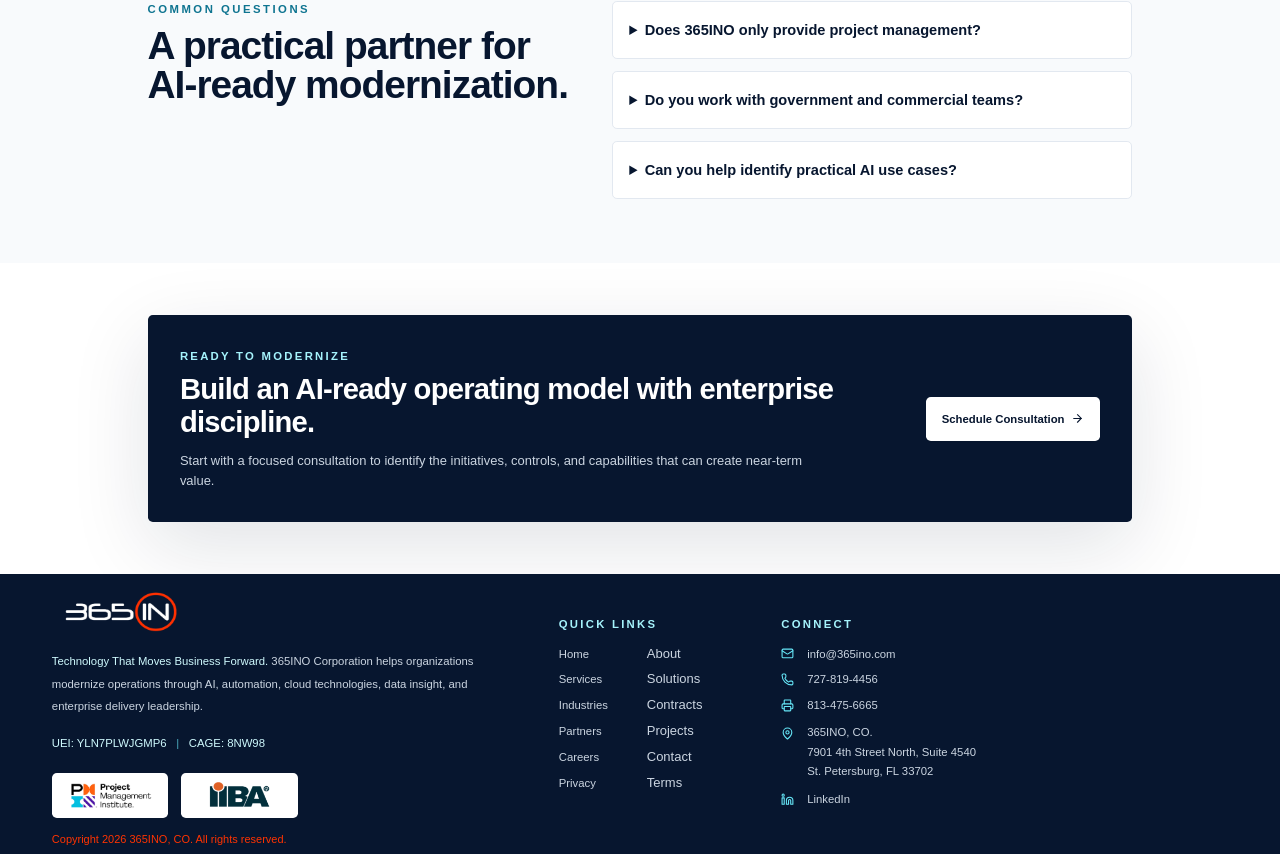
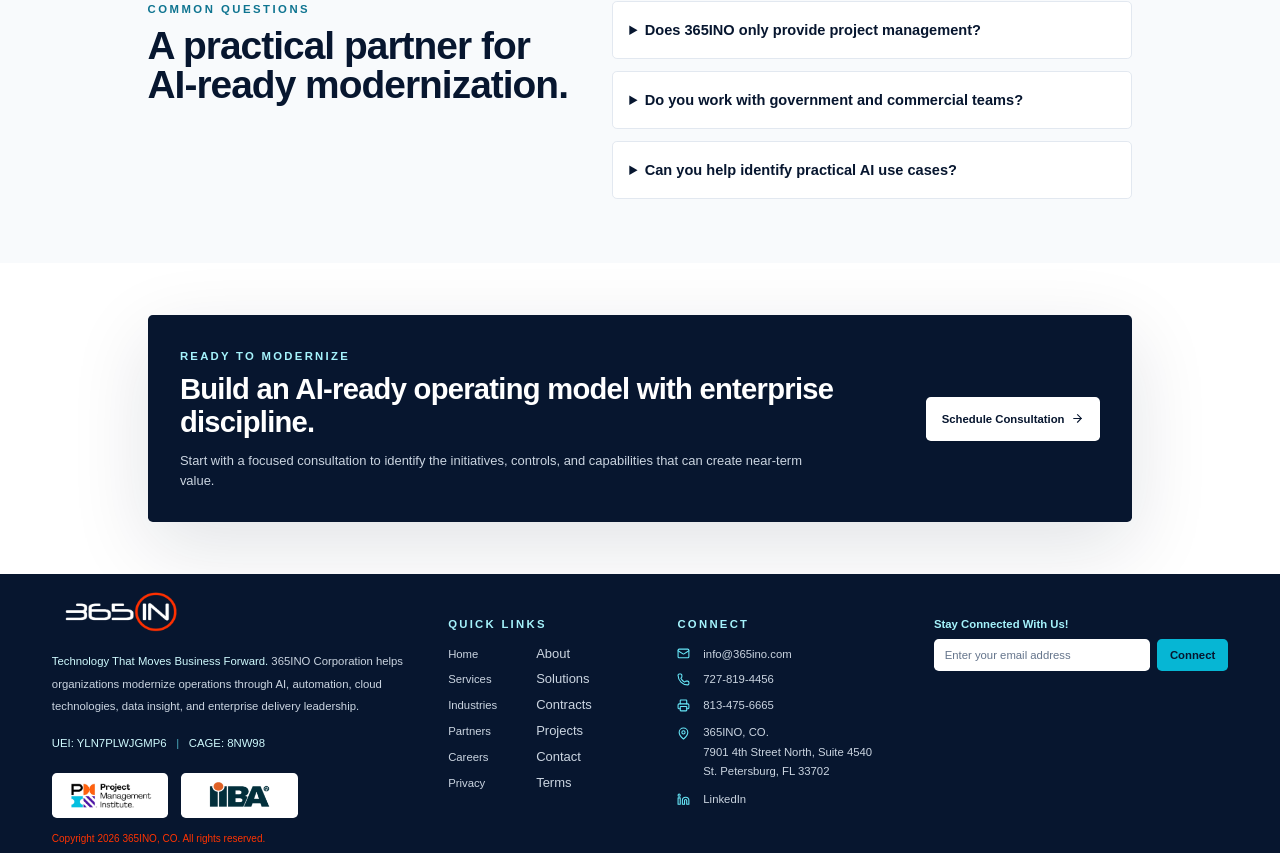
Before and after one commit to Space3434/365INO, a Next.js app: page / in a window 1280 px wide. Shown: the part 5167-6021 px from the top of the page. Built offline with nearby package versions, Linux system fonts and the light colour scheme.

Commit message:
Add footer email capture

```diff
--- a/components/footer.tsx
+++ b/components/footer.tsx
@@ -8,7 +8,7 @@ export function Footer() {
   return (
     <footer className="bg-navy text-white">
       <div className="w-full px-4 pb-2 pt-5 md:px-8 xl:px-16">
-        <div className="grid gap-6 md:grid-cols-[1.2fr_0.5fr_1.1fr]">
+        <div className="grid gap-6 md:grid-cols-2 lg:grid-cols-[1.2fr_0.65fr_0.95fr_1fr]">
           <div>
             <div className="mb-5 flex items-center gap-3">
               <Image
@@ -49,7 +49,7 @@ export function Footer() {
             </div>
           </div>
 
-          <div className="md:pt-8">
+          <div className="md:pt-8 lg:justify-self-center">
             <h2 className="mb-4 text-sm font-bold uppercase tracking-[0.2em] text-cyan-200">Quick Links</h2>
             <div className="grid grid-cols-[max-content_max-content] gap-x-12 gap-y-3 text-sm text-slate-300">
               {navItems.map((item, index) => (
@@ -70,7 +70,7 @@ export function Footer() {
             </div>
           </div>
 
-          <div className="md:pt-8">
+          <div className="md:pt-8 lg:justify-self-center">
             <h2 className="mb-4 text-sm font-bold uppercase tracking-[0.2em] text-cyan-200">Connect</h2>
             <div className="space-y-3 text-sm text-slate-300">
               <p className="flex items-center gap-4">
@@ -97,8 +97,37 @@ export function Footer() {
               </a>
             </div>
           </div>
+
+          <div className="md:pt-8">
+            <h3 className="mb-2 text-sm font-black text-cyan-200">Stay Connected With Us!</h3>
+            <form
+              action="/contact"
+              method="get"
+              className="flex w-full max-w-sm flex-col gap-2 sm:flex-row"
+              aria-label="Stay connected by email"
+            >
+              <label htmlFor="footer-email" className="sr-only">
+                Email address
+              </label>
+              <input
+                id="footer-email"
+                name="email"
+                type="email"
+                required
+                autoComplete="email"
+                placeholder="Enter your email address"
+                className="focus-ring min-h-10 min-w-0 flex-1 rounded-md border border-white/20 bg-white px-3 text-sm text-navy placeholder:text-slate-500"
+              />
+              <button
+                type="submit"
+                className="focus-ring min-h-10 rounded-md bg-cyan-500 px-4 text-sm font-black text-navy transition hover:bg-cyan-300"
+              >
+                Connect
+              </button>
+            </form>
+          </div>
         </div>
-        <p className="mt-4 text-left text-[11px] text-[#FF3300]">
+        <p className="mt-4 text-left text-[10px] text-[#FF3300]">
           Copyright 2026 365INO, CO. All rights reserved.
         </p>
       </div>
```
